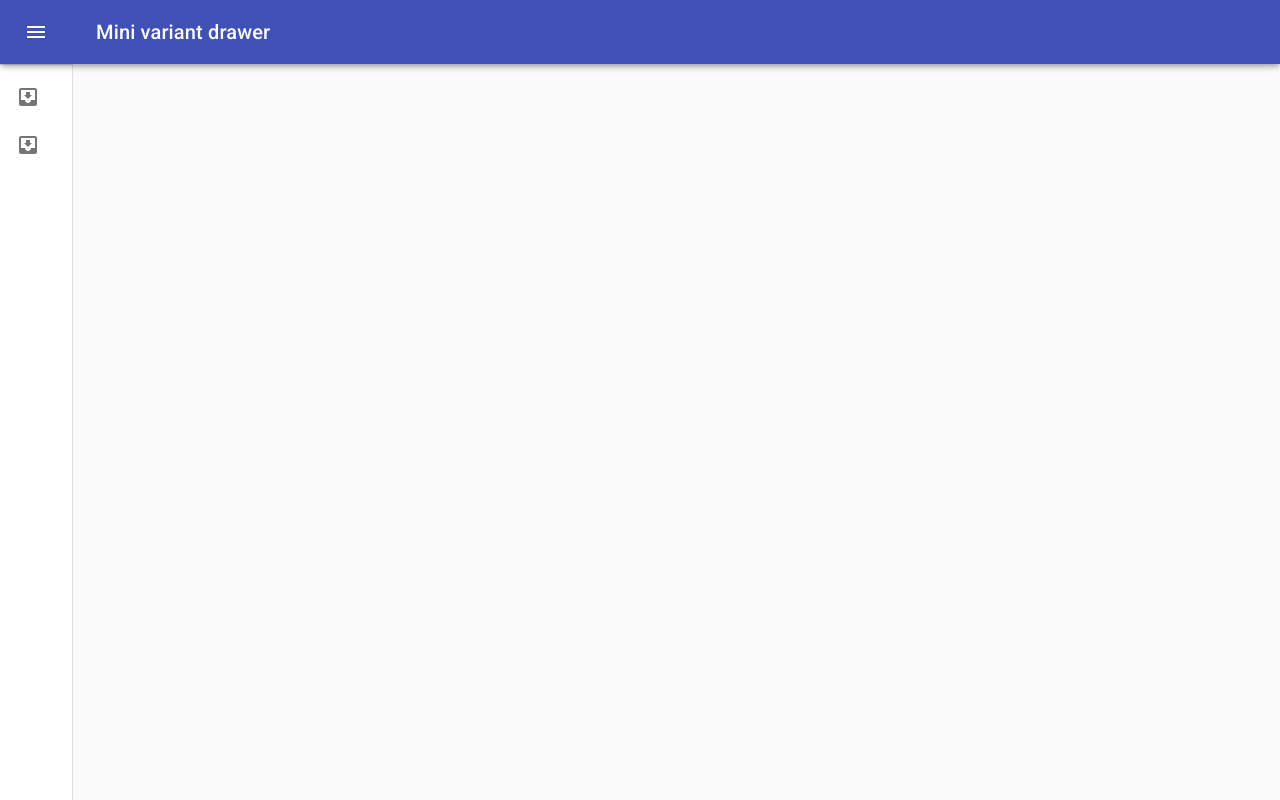
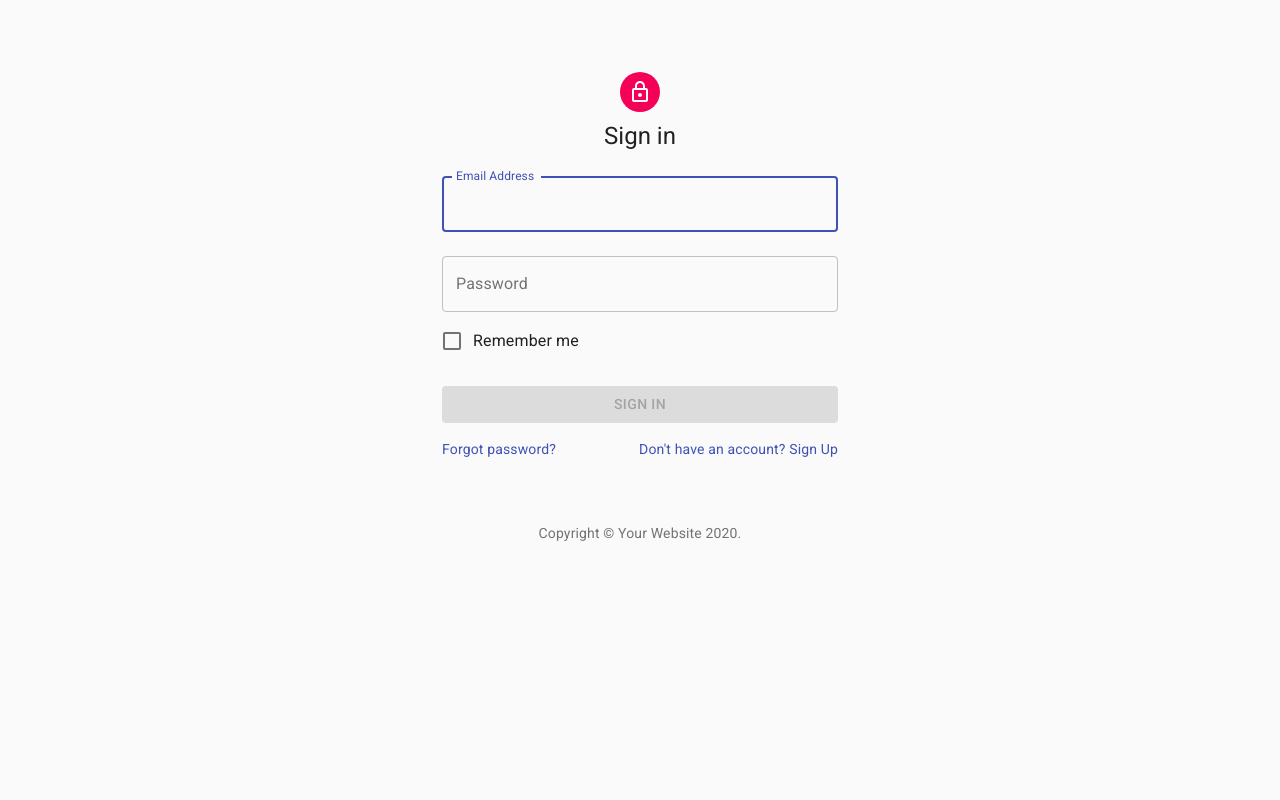
Before and after one commit to antonlashan/react-typescript, a React (Create React App) app: page /login in a window 1280 px wide. Built offline with nearby package versions, Linux system fonts and the light colour scheme; the HTML template or start-up script is replaced by a standard one.

Commit message:
login form

```diff
--- a/package.json
+++ b/package.json
@@ -5,11 +5,10 @@
   "dependencies": {
     "@material-ui/core": "^4.9.9",
     "@material-ui/icons": "^4.9.1",
-    "add": "^2.0.6",
     "react": "^16.13.1",
     "react-dom": "^16.13.1",
-    "react-router-dom": "^5.1.2",
-    "yarn": "^1.22.4"
+    "react-hook-form": "^5.3.1",
+    "react-router-dom": "^5.1.2"
   },
   "scripts": {
     "start": "react-scripts start",
--- a/src/App.tsx
+++ b/src/App.tsx
@@ -1,64 +1,46 @@
 import React, { Suspense } from "react";
 import { BrowserRouter as Router, Switch, Route } from "react-router-dom";
-import "./App.css";
-import { Header } from "./layouts/Header";
-import {
-  CssBaseline,
-  makeStyles,
-  Theme,
-  createStyles,
-} from "@material-ui/core";
-import { AppDrawer } from "./layouts/Drawer";
+import AuthenticatedLayout from "./layouts/AuthenticatedLayout";
+import LoginLayout from "./layouts/LoginLayout";
 
-const Home = React.lazy(() => import("./modules/home/Home"));
-const About = React.lazy(() => import("./modules/about/About"));
+import Login from "./modules/login/Login";
+import Home from "./modules/home/Home";
+import About from "./modules/about/About";
 
-const useStyles = makeStyles((theme: Theme) =>
-  createStyles({
-    root: {
-      display: "flex",
-    },
-    toolbar: {
-      display: "flex",
-      alignItems: "center",
-      justifyContent: "flex-end",
-      padding: theme.spacing(0, 1),
-      // necessary for content to be below app bar
-      ...theme.mixins.toolbar,
-    },
-    content: {
-      flexGrow: 1,
-      padding: theme.spacing(3),
-    },
-  })
-);
+// const Home = React.lazy(() => import("./modules/home/Home"));
+// const About = React.lazy(() => import("./modules/about/About"));
+// const Login = React.lazy(() => import("./modules/login/Login"));
 
 function App() {
-  const classes = useStyles();
   return (
-    <div className={classes.root}>
-      <CssBaseline />
     <Router>
-        <Header />
-        <AppDrawer />
-
-        <main className={classes.content}>
-          <div className={classes.toolbar} />
       <Switch>
         <Suspense fallback={<div>Loading...</div>}>
-              {/* <section> */}
-              <Route exact path="/">
+          <Route exact path={["/login"]}>
+            <LoginLayout>
+              <Switch>
+                <Route exact path="/login">
+                  <Login />
+                </Route>
+              </Switch>
+            </LoginLayout>
+          </Route>
+          <Route exact path={["/home", "/about"]}>
+            <AuthenticatedLayout>
+              <Switch>
+                <Route exact path="/home">
                   <Home />
                 </Route>
-              <Route path="/about">
+
+                <Route exact path="/about">
                   <About />
                 </Route>
-              {/* </section> */}
+              </Switch>
+            </AuthenticatedLayout>
+          </Route>
         </Suspense>
       </Switch>
-        </main>
     </Router>
-    </div>
   );
 }
 
--- /dev/null
+++ b/src/layouts/AuthenticatedLayout.tsx
@@ -0,0 +1,54 @@
+import React, { ReactNode } from "react";
+import { Header } from "../layouts/Header";
+import {
+  CssBaseline,
+  makeStyles,
+  Theme,
+  createStyles,
+} from "@material-ui/core";
+import { AppDrawer } from "../layouts/Drawer";
+
+const useStyles = makeStyles((theme: Theme) =>
+  createStyles({
+    root: {
+      display: "flex",
+    },
+    toolbar: {
+      display: "flex",
+      alignItems: "center",
+      justifyContent: "flex-end",
+      padding: theme.spacing(0, 1),
+      // necessary for content to be below app bar
+      ...theme.mixins.toolbar,
+    },
+    content: {
+      flexGrow: 1,
+      padding: theme.spacing(3),
+    },
+  })
+);
+
+function AuthenticatedLayout({ children }: { children: ReactNode }) {
+  const classes = useStyles();
+  const [open, setOpen] = React.useState(true);
+
+  const handleOpen = (o: boolean) => {
+    setOpen(o);
+  };
+
+  return (
+    <div className={classes.root}>
+      <CssBaseline />
+
+      <Header open={open} onOpen={handleOpen} />
+      <AppDrawer open={open} onOpen={handleOpen} />
+
+      <main className={classes.content}>
+        <div className={classes.toolbar} />
+        {children}
+      </main>
+    </div>
+  );
+}
+
+export default AuthenticatedLayout;
--- a/src/layouts/Drawer.tsx
+++ b/src/layouts/Drawer.tsx
@@ -59,12 +59,21 @@ const useStyles = makeStyles((theme: Theme) =>
   })
 );
 
-export function AppDrawer() {
+export function AppDrawer(props: {
+  open: boolean;
+  onOpen: (o: boolean) => void;
+}) {
   const classes = useStyles();
-  const [open, setOpen] = React.useState(false);
+  // const {open, onOpen} = props;
+  const [open, setOpen] = React.useState(props.open);
+
+  React.useEffect(() => {
+    setOpen(props.open);
+  }, [props.open]);
 
   const handleDrawerClose = () => {
     setOpen(false);
+    props.onOpen(false);
   };
 
   return (
@@ -88,7 +97,7 @@ export function AppDrawer() {
       </div>
       <Divider />
       <List>
-        <ListItemLink to="/">
+        <ListItemLink to="/home">
           <ListItemIcon>
             <InboxIcon />
           </ListItemIcon>
@@ -100,6 +109,12 @@ export function AppDrawer() {
           </ListItemIcon>
           <ListItemText primary="About" />
         </ListItemLink>
+        <ListItemLink to="/login">
+          <ListItemIcon>
+            <InboxIcon />
+          </ListItemIcon>
+          <ListItemText primary="Login" />
+        </ListItemLink>
       </List>
     </Drawer>
   );
--- a/src/layouts/Header.tsx
+++ b/src/layouts/Header.tsx
@@ -35,13 +35,18 @@ const useStyles = makeStyles((theme: Theme) =>
   })
 );
 
-export function Header() {
+export function Header(props: { open: boolean; onOpen: (o: boolean) => void }) {
   const classes = useStyles();
   const [open, setOpen] = React.useState(false);
 
   const handleDrawerOpen = () => {
     setOpen(true);
+    props.onOpen(true);
   };
+
+  React.useEffect(() => {
+    setOpen(props.open);
+  }, [props.open]);
 
   return (
     <AppBar
@@ -54,7 +59,7 @@ export function Header() {
         <IconButton
           color="inherit"
           aria-label="open drawer"
-          onClick={handleDrawerOpen}
+          onClick={() => handleDrawerOpen()}
           edge="start"
           className={clsx(classes.menuButton, {
             [classes.hide]: open,
--- /dev/null
+++ b/src/layouts/LoginLayout.tsx
@@ -0,0 +1,48 @@
+import React, { ReactNode } from "react";
+
+import {
+  makeStyles,
+  Container,
+  CssBaseline,
+  Box,
+  Typography,
+  Link,
+} from "@material-ui/core";
+
+const useStyles = makeStyles((theme) => ({
+  paper: {
+    marginTop: theme.spacing(8),
+    display: "flex",
+    flexDirection: "column",
+    alignItems: "center",
+  },
+}));
+
+function Copyright() {
+  return (
+    <Typography variant="body2" color="textSecondary" align="center">
+      {"Copyright © "}
+      <Link color="inherit" href="https://material-ui.com/">
+        Your Website
+      </Link>{" "}
+      {new Date().getFullYear()}
+      {"."}
+    </Typography>
+  );
+}
+
+function LoginLayout({ children }: { children: ReactNode }) {
+  const classes = useStyles();
+
+  return (
+    <Container component="main" maxWidth="xs">
+      <CssBaseline />
+      <div className={classes.paper}>{children}</div>
+      <Box mt={8}>
+        <Copyright />
+      </Box>
+    </Container>
+  );
+}
+
+export default LoginLayout;
--- /dev/null
+++ b/src/modules/login/Login.tsx
@@ -0,0 +1,115 @@
+import React from "react";
+import {
+  Link,
+  Avatar,
+  Typography,
+  TextField,
+  FormControlLabel,
+  Checkbox,
+  Button,
+  Grid,
+  makeStyles,
+} from "@material-ui/core";
+import LockOutlinedIcon from "@material-ui/icons/LockOutlined";
+import { useForm } from "react-hook-form";
+
+type FormData = {
+  email: string;
+  password: string;
+  remember: boolean;
+};
+
+const useStyles = makeStyles((theme) => ({
+  avatar: {
+    margin: theme.spacing(1),
+    backgroundColor: theme.palette.secondary.main,
+  },
+  form: {
+    width: "100%", // Fix IE 11 issue.
+    marginTop: theme.spacing(1),
+  },
+  submit: {
+    margin: theme.spacing(3, 0, 2),
+  },
+}));
+
+function Login() {
+  const { register, handleSubmit, errors, formState } = useForm<FormData>({
+    mode: "onChange",
+  });
+  const onSubmit = handleSubmit((data) => {
+    console.log(data);
+  });
+
+  const classes = useStyles();
+  return (
+    <React.Fragment>
+      <Avatar className={classes.avatar}>
+        <LockOutlinedIcon />
+      </Avatar>
+      <Typography component="h1" variant="h5">
+        Sign in
+      </Typography>
+      <form className={classes.form} onSubmit={onSubmit}>
+        <TextField
+          error={errors.email !== undefined}
+          helperText={errors.email?.message}
+          variant="outlined"
+          margin="normal"
+          fullWidth
+          label="Email Address"
+          name="email"
+          autoFocus
+          inputRef={register({
+            required: "Email is required",
+            pattern: {
+              value: /^[a-zA-Z0-9.!#$%&’*+/=?^_`{|}~-]+@[a-zA-Z0-9-]+(?:\.[a-zA-Z0-9-]+)*$/,
+              message: "Invalid email.",
+            },
+          })}
+        />
+        <TextField
+          error={errors.password !== undefined}
+          helperText={errors.password?.message}
+          variant="outlined"
+          margin="normal"
+          fullWidth
+          name="password"
+          label="Password"
+          type="password"
+          inputRef={register({ required: "Password is required." })}
+        />
+        <FormControlLabel
+          control={<Checkbox color="primary" />}
+          label="Remember me"
+          name="remember"
+          inputRef={register}
+        />
+        <Button
+          type="submit"
+          fullWidth
+          variant="contained"
+          color="primary"
+          className={classes.submit}
+          disabled={!formState.isValid}
+        >
+          Sign In
+        </Button>
+        <Grid container>
+          <Grid item xs>
+            <Link href="#" variant="body2">
+              Forgot password?
+            </Link>
+          </Grid>
+          <Grid item>
+            <Link href="#" variant="body2">
+              {"Don't have an account? Sign Up"}
+            </Link>
+          </Grid>
+        </Grid>
+      </form>
+    </React.Fragment>
+  );
+}
+
+export default Login;
```
Also changed, not shown: 1 other file (tests, documents, lock files or other folders). Lines whose indentation alone changed are shown as unchanged.
